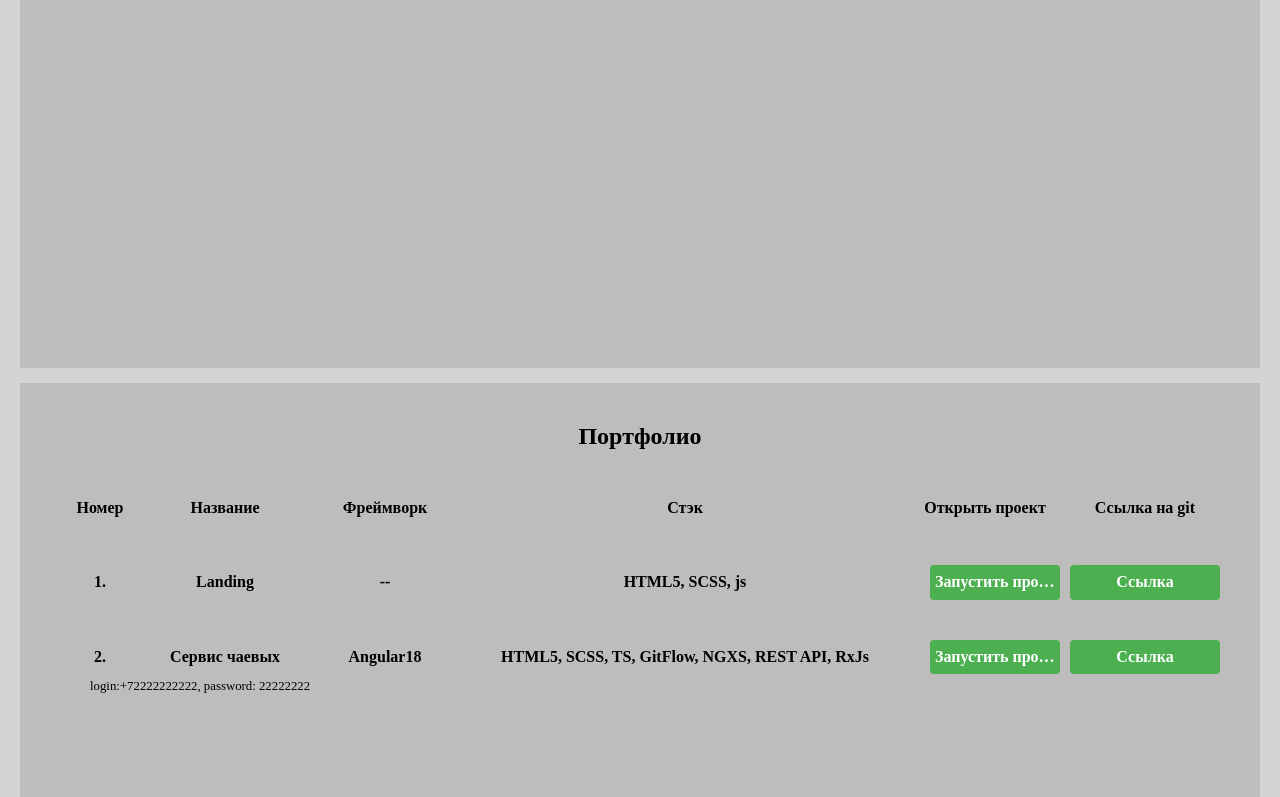
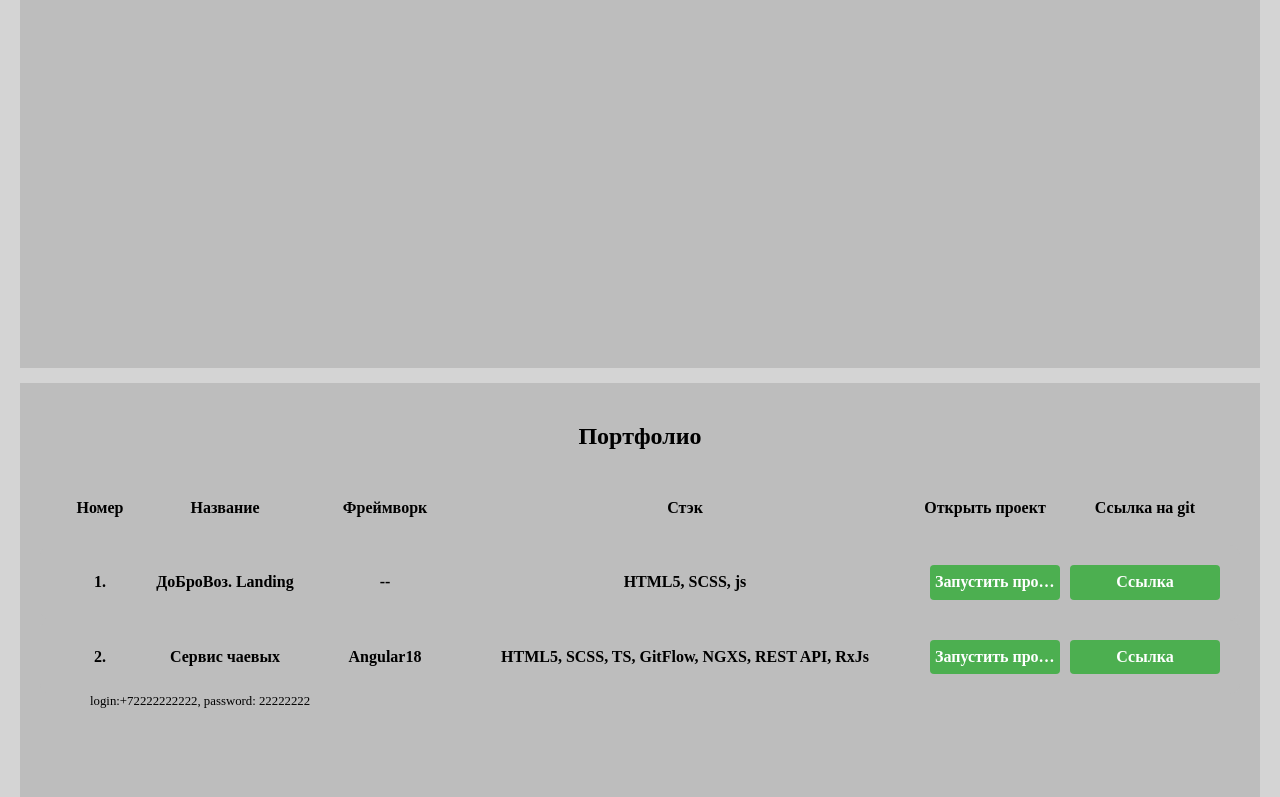
Before and after one commit to VitalyID/portfolio, a plain HTML site: page index.html in a window 1280 px wide. Shown: the part 330-1127 px from the top of the page. Drawn offline with Linux system fonts and the light colour scheme.

Commit message:
fixed styles bugs and added name for landing

```diff
--- a/index.html
+++ b/index.html
@@ -36,11 +36,11 @@
         <div class="portfolio__wrap">
           <div class="portfolio__section">
             <span>1.</span>
-            <span>Landing</span>
+            <span>ДоБроВоз. Landing</span>
             <span> -- </span>
             <span>HTML5, SCSS, js </span>
             <a
-              href="./20-66-744/index.html"
+              href="/20-66-744/index.html"
               target="_blank"
               class="portfolio__section--desctop"
               >Запустить проект</a
--- a/style.css
+++ b/style.css
@@ -58,7 +58,7 @@ h2 + .portfolio__wrap {
 
 small {
   position: absolute;
-  bottom: 0;
+  bottom: -15px;
   left: 50px;
 }
 .portfolio__section {
```
Also changed, not shown: .eslintrc.mjs (added), 1 other file.
